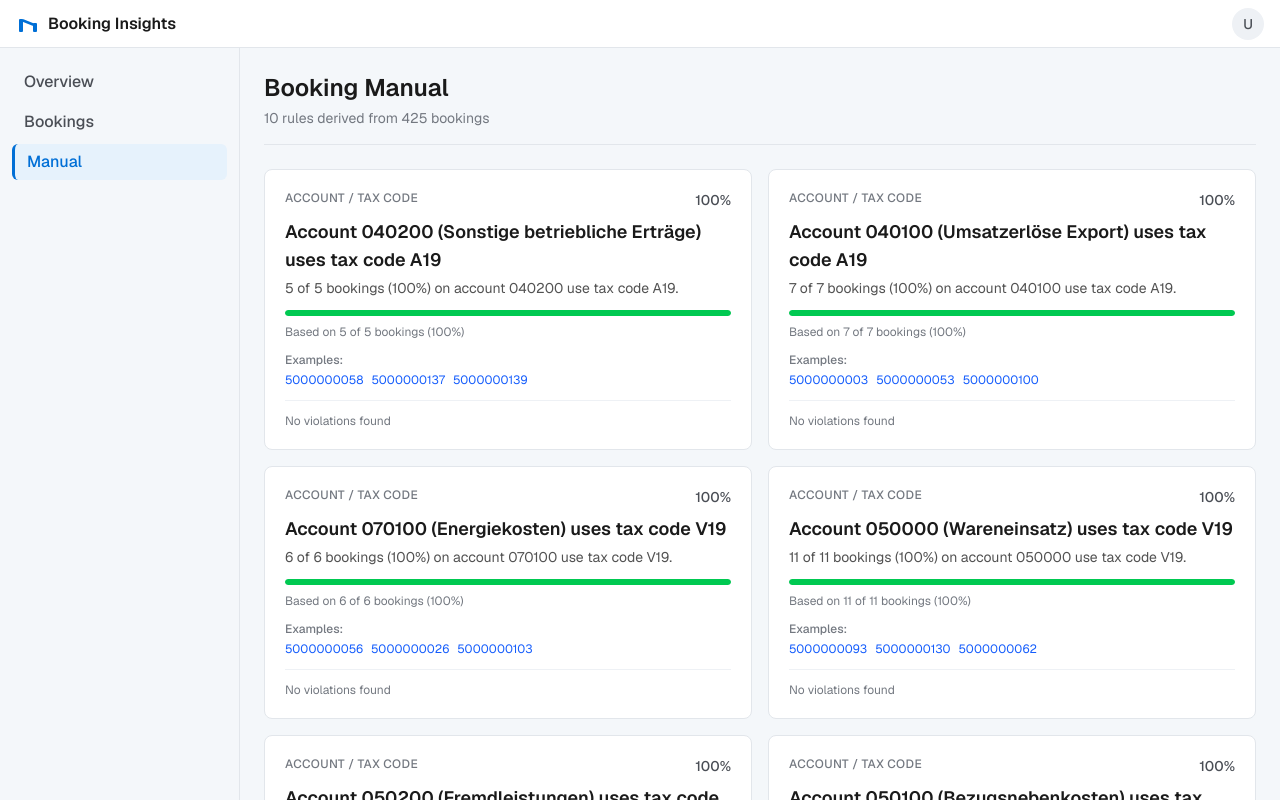
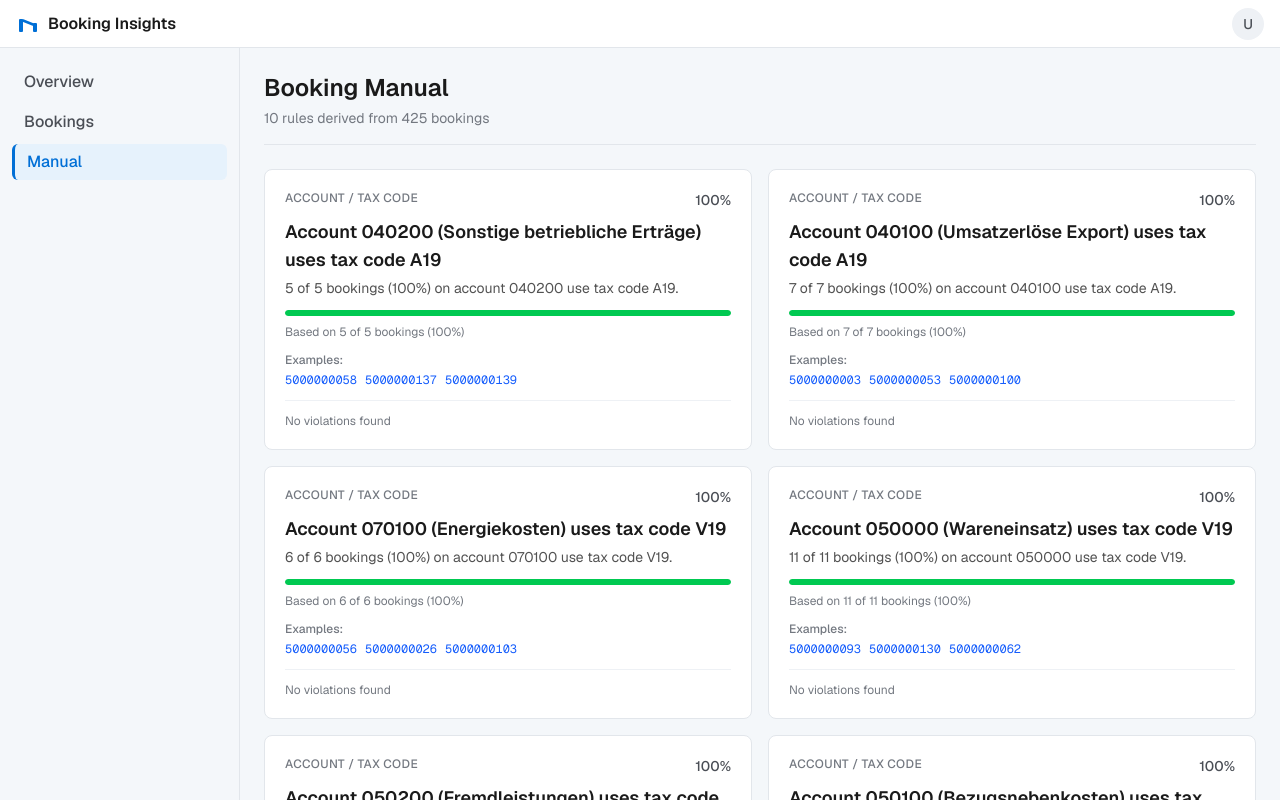
Before and after one commit to farambis/booking-insights, a Next.js app: page /manual in a window 1280 px wide. Shown: the top 800 px of the page. Built offline with nearby package versions, Linux system fonts and the light colour scheme.

Commit message:
Fix: add font-mono to evidence document IDs in manual rule cards

```diff
--- a/src/components/manual-rule-card.tsx
+++ b/src/components/manual-rule-card.tsx
@@ -70,7 +70,7 @@ export function ManualRuleCard({ rule }: ManualRuleCardProps) {
               <a
                 key={e.documentId}
                 href={`/bookings/${e.documentId}`}
-                className="text-xs text-blue-600 underline-offset-2 hover:underline"
+                className="font-mono text-xs text-blue-600 underline-offset-2 hover:underline"
               >
                 {e.documentId}
               </a>
```
